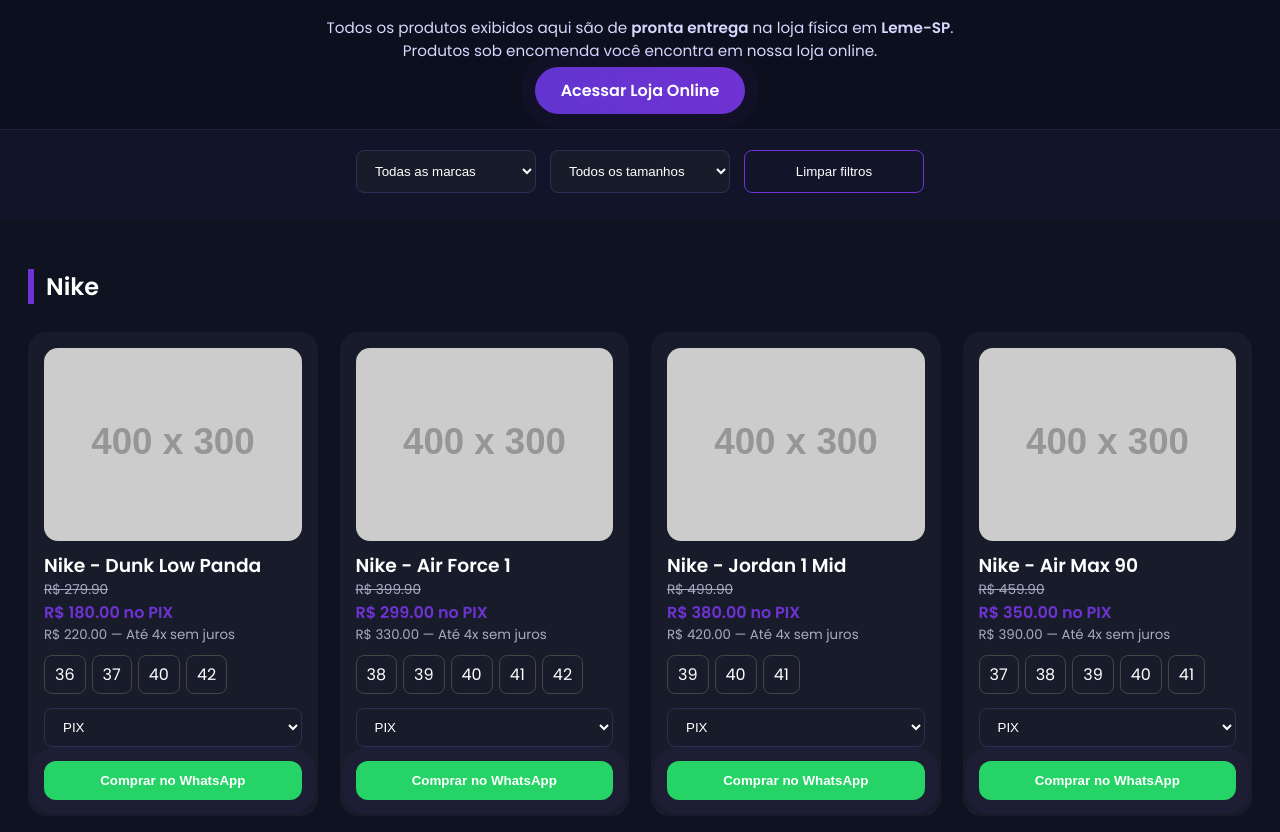
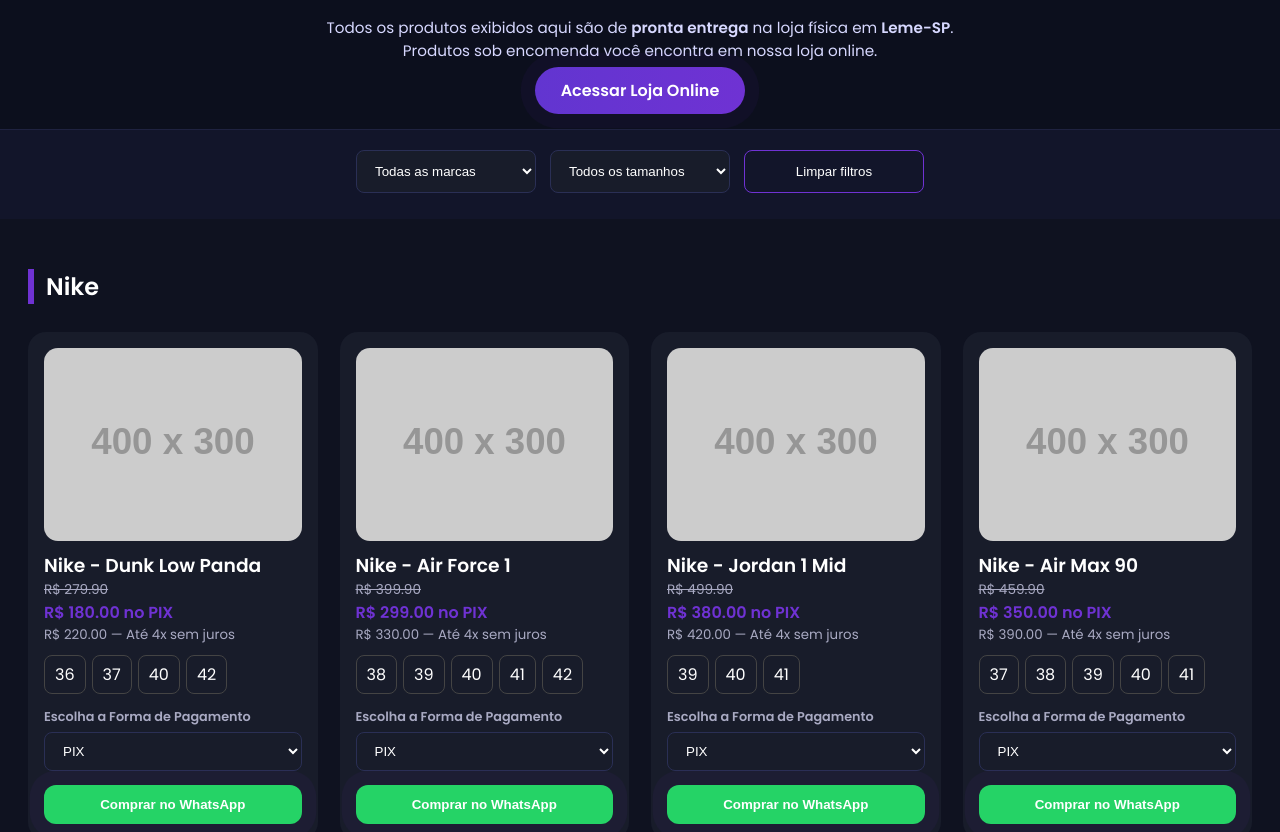
Before and after one commit to drakfeet/drak-feet, a plain HTML site: page index.html in a window 1280 px wide. Shown: the part 120-952 px from the top of the page. Drawn offline with nearby package versions, Linux system fonts and the light colour scheme; placeholder pictures from the web are drawn by us.

Commit message:
Add files via upload

```diff
--- a/css/style.css
+++ b/css/style.css
@@ -220,6 +220,16 @@
   margin-bottom: 10px;
 }
 
+/* =======================
+   TEXTO FORMA DE PAGAMENTO
+======================= */
+.payment-method small {
+  display: block;
+  margin-bottom: 6px;
+  font-size: 0.8em;
+  color: var(--text-muted);
+}
+
 /* TAMANHOS */
 .sizes {
   display: flex;
--- a/js/app.js
+++ b/js/app.js
@@ -80,6 +80,7 @@
     </div>
 
     <div class="payment-method">
+      <small><strong>Escolha a Forma de Pagamento</strong></small>
       <select>
         <option value="PIX">PIX</option>
         <option value="CARTAO">Cartão</option>
```
